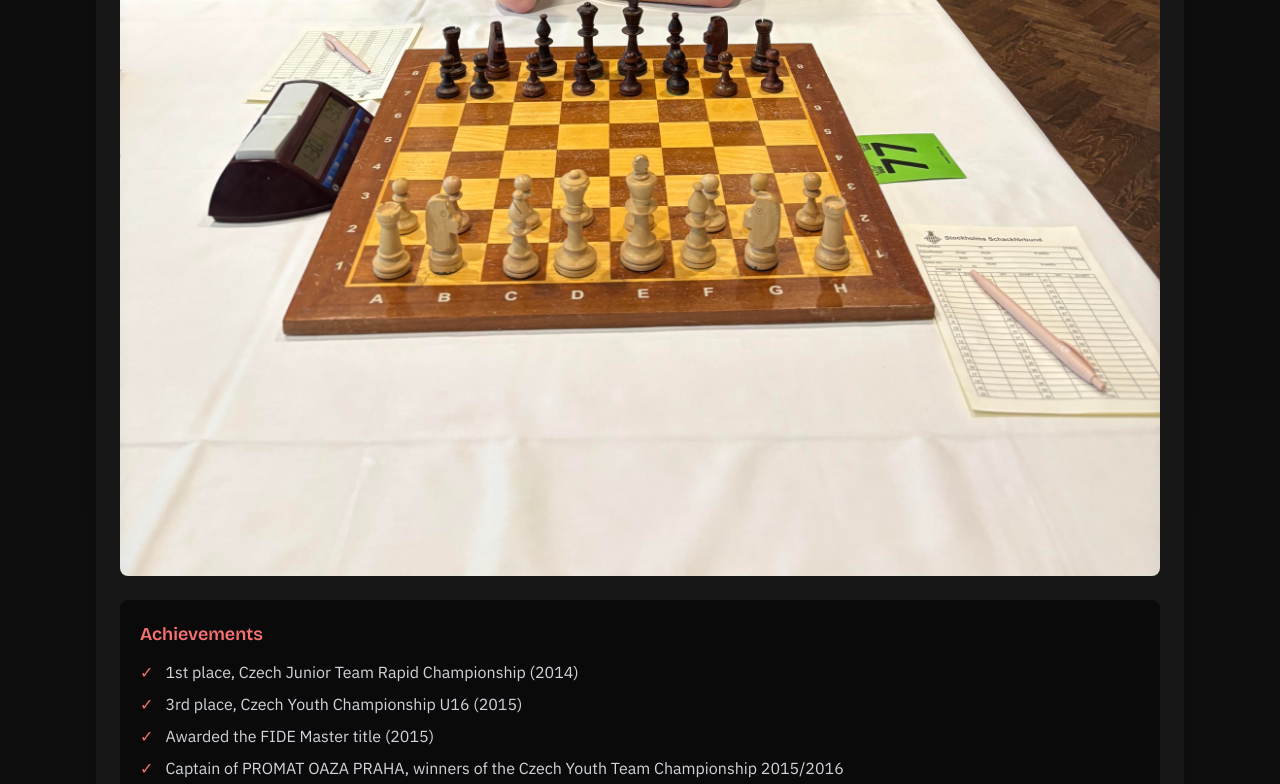
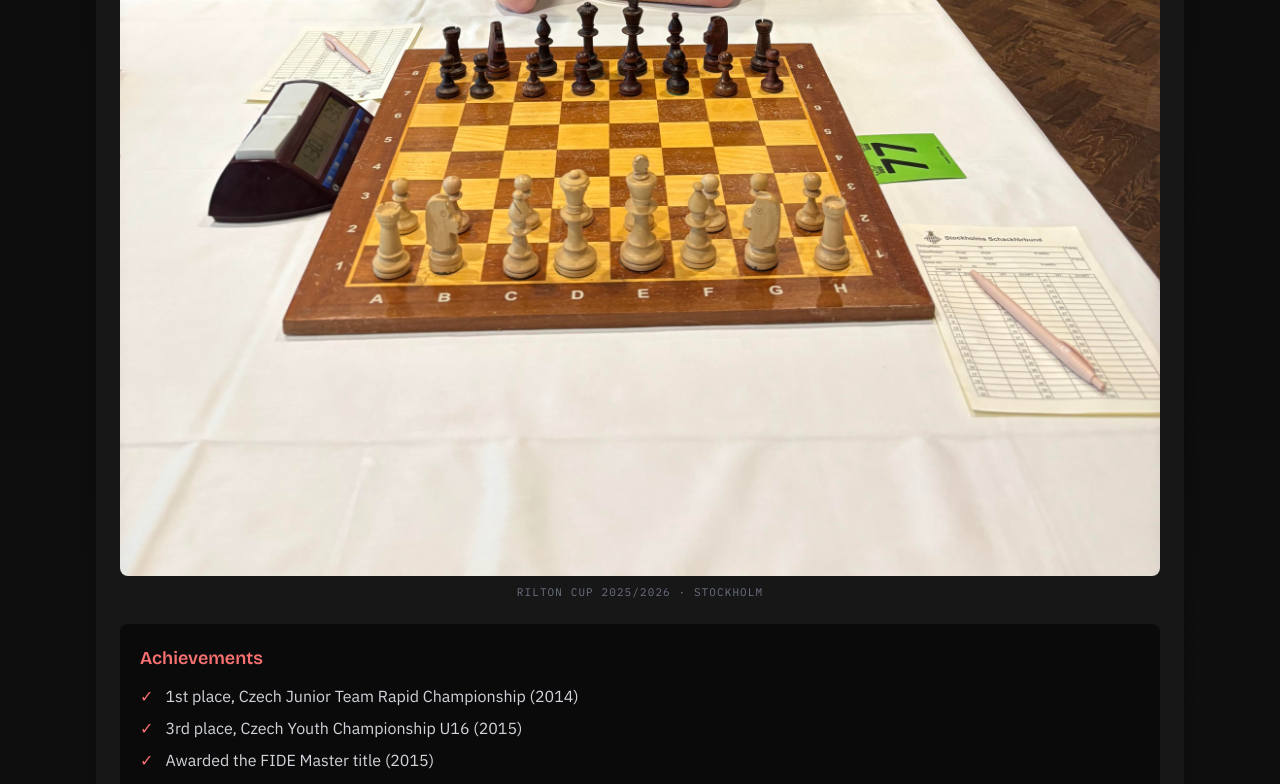
Before and after one commit to petrhollan22/petr-portfolio, a Next.js app: page /en/free-time in a window 1280 px wide. Shown: the part 1335-2119 px from the top of the page. Built offline with nearby package versions, Linux system fonts and the light colour scheme; no server answers.

Commit message:
Add image caption to sport photos, credit Rilton Cup

```diff
--- a/app/[locale]/free-time/page.tsx
+++ b/app/[locale]/free-time/page.tsx
@@ -31,12 +31,19 @@ export default function FreeTimePage() {
               <p className="text-gray-400 mb-6">{pick(sport.description, locale)}</p>
 
               {sport.image && (
-                <img
-                  src={sport.image}
-                  alt={pick(sport.name, locale)}
-                  className="w-full rounded-lg mb-6"
-                  loading="lazy"
-                />
+                <div className="mb-6">
+                  <img
+                    src={sport.image}
+                    alt={pick(sport.name, locale)}
+                    className="w-full rounded-lg"
+                    loading="lazy"
+                  />
+                  {sport.imageCaption && (
+                    <p className="mono-label text-gray-500 mt-2 text-center">
+                      {pick(sport.imageCaption, locale)}
+                    </p>
+                  )}
+                </div>
               )}
 
               <div className="bg-primary rounded-lg p-5 mb-6">
--- a/data/sports.ts
+++ b/data/sports.ts
@@ -15,6 +15,7 @@ export interface Sport {
   videos?: SportLink[];
   coaching?: Localized;
   image?: string;
+  imageCaption?: Localized;
   blogSlug?: string;
 }
 
@@ -55,6 +56,7 @@ export const sports: Sport[] = [
       { label: { cs: "Hodinka s mistrem ... s FM Petrem Hollanem", en: "An hour with a master ... with FM Petr Hollan" }, url: "https://www.youtube.com/watch?v=0dPcM4IDOJo", thumbnail: "https://img.youtube.com/vi/0dPcM4IDOJo/hqdefault.jpg" }
     ],
     image: "/images/sports/chess.jpg",
+    imageCaption: { cs: "Rilton Cup 2025/2026 · Stockholm", en: "Rilton Cup 2025/2026 · Stockholm" },
     coaching: {
       cs: "Šachy trénuji přes patnáct let. Nezáleží na věku, pohlaví ani na tom, jak daleko jste. Důležitý je zájem se něco dozvědět. Mám zkušenosti se skupinovými i individuálními tréninky a vedu je offline i online podle domluvy.",
       en: "I have been coaching chess for over fifteen years. Age, gender and current level do not matter. What matters is the willingness to learn. I work with both groups and individuals, in person or online."
```
